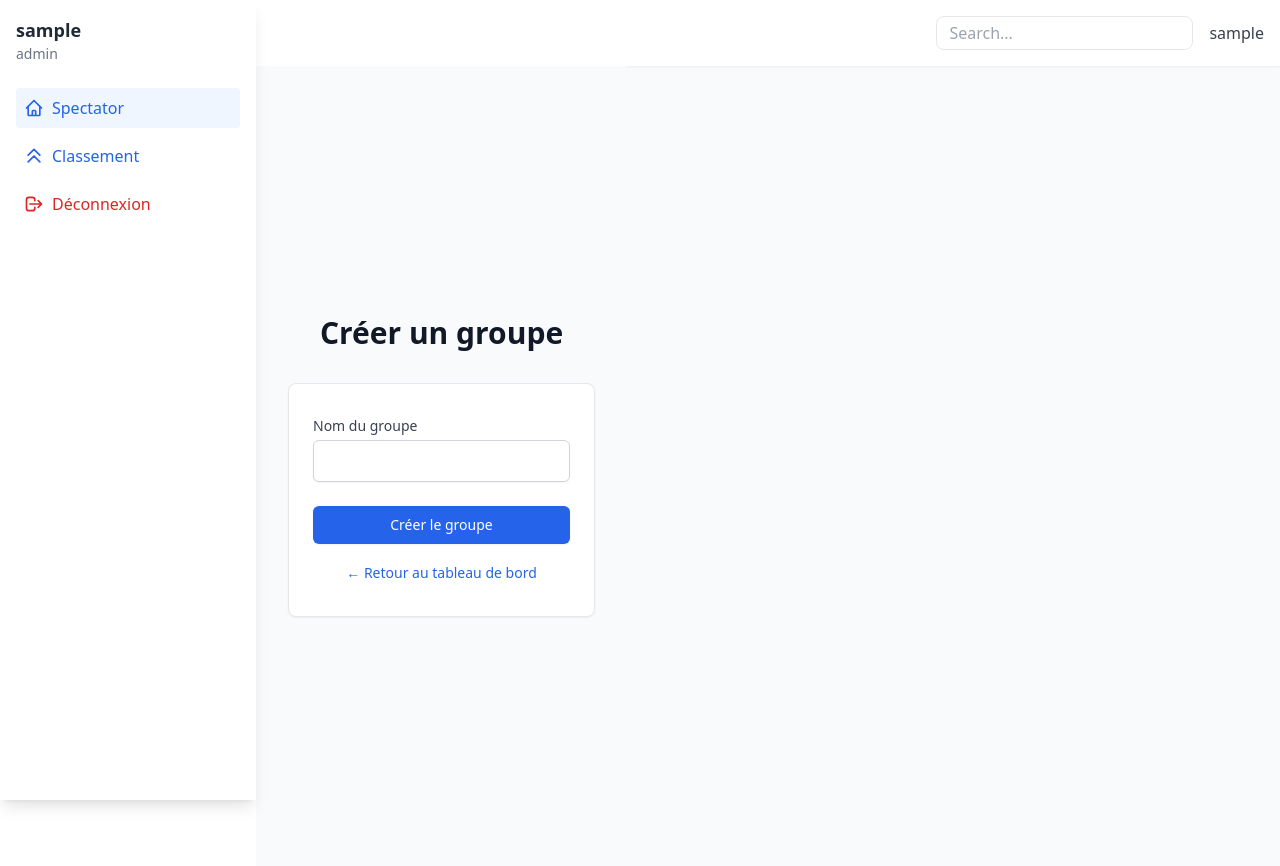
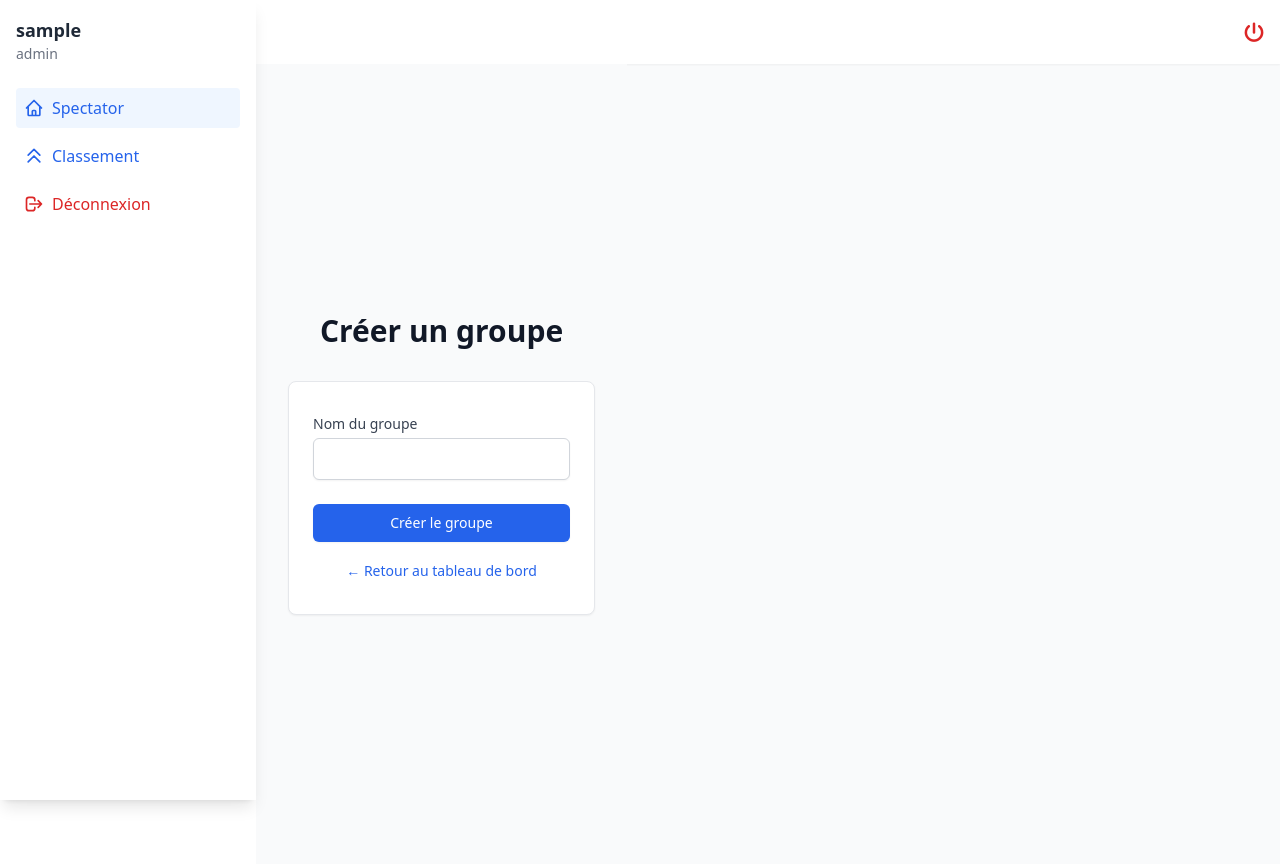
Before and after one commit to Maxence-villet/HelloCandidate, a PHP site: page /views/group/create.php in a window 1280 px wide. After the commit the page ends 807 px from the top, so only its background shows below. Run offline with PHP 8.4, Linux system fonts and the light colour scheme; the visitor is signed in with stand-in values (Sample User, id 1); some libraries are stand-ins or nearby versions.

Commit message:
add logout icone

```diff
--- a/utils/header/header_spectator.php
+++ b/utils/header/header_spectator.php
@@ -3,9 +3,6 @@
 if (session_status() === PHP_SESSION_NONE) {
     session_start();
 }
-
-// Check if username is set in the session
-$username = isset($_SESSION['username']) ? htmlspecialchars($_SESSION['username']) : 'Guest';
 ?>
 
 <!DOCTYPE html>
@@ -15,6 +12,7 @@ $username = isset($_SESSION['username']) ? htmlspecialchars($_SESSION['username'
     <meta name="viewport" content="width=device-width, initial-scale=1.0">
     <title>HelloCandidate - <?php echo htmlspecialchars($page_title ?? 'Spectator Dashboard'); ?></title>
     <script src="https://cdn.tailwindcss.com"></script>
+    <link rel="stylesheet" href="https://cdnjs.cloudflare.com/ajax/libs/font-awesome/6.5.2/css/all.min.css" />
 </head>
 <body class="bg-gray-50">
     <!-- Top Bar -->
@@ -28,11 +26,10 @@ $username = isset($_SESSION['username']) ? htmlspecialchars($_SESSION['username'
             </button>
             <h1 class="text-2xl font-bold text-blue-600">HelloCandidate</h1>
         </div>
-        <div class="flex items-center space-x-4">
-            <input type="text" placeholder="Search..." class="border rounded-lg px-3 py-1 hidden md:block">
-            <div class="flex items-center space-x-2">
-                <span class="text-gray-700"><?php echo $username; ?></span>
-            </div>
+        <div class="flex items-center">
+            <a href="/logout" class="text-red-600 hover:text-red-500 focus:outline-none" title="Déconnexion">
+                <i class="fas fa-power-off fa-lg"></i>
+            </a>
         </div>
     </header>
 
```
